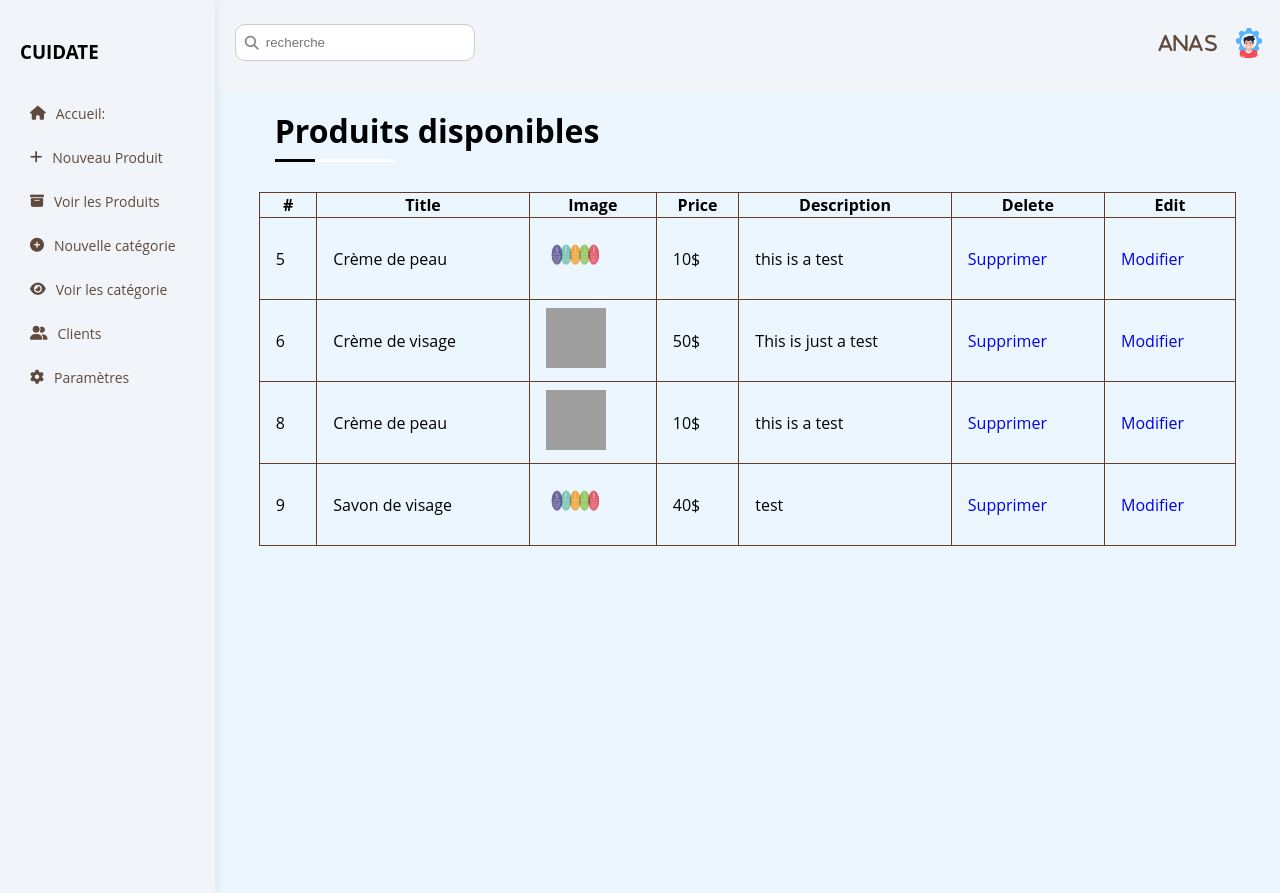
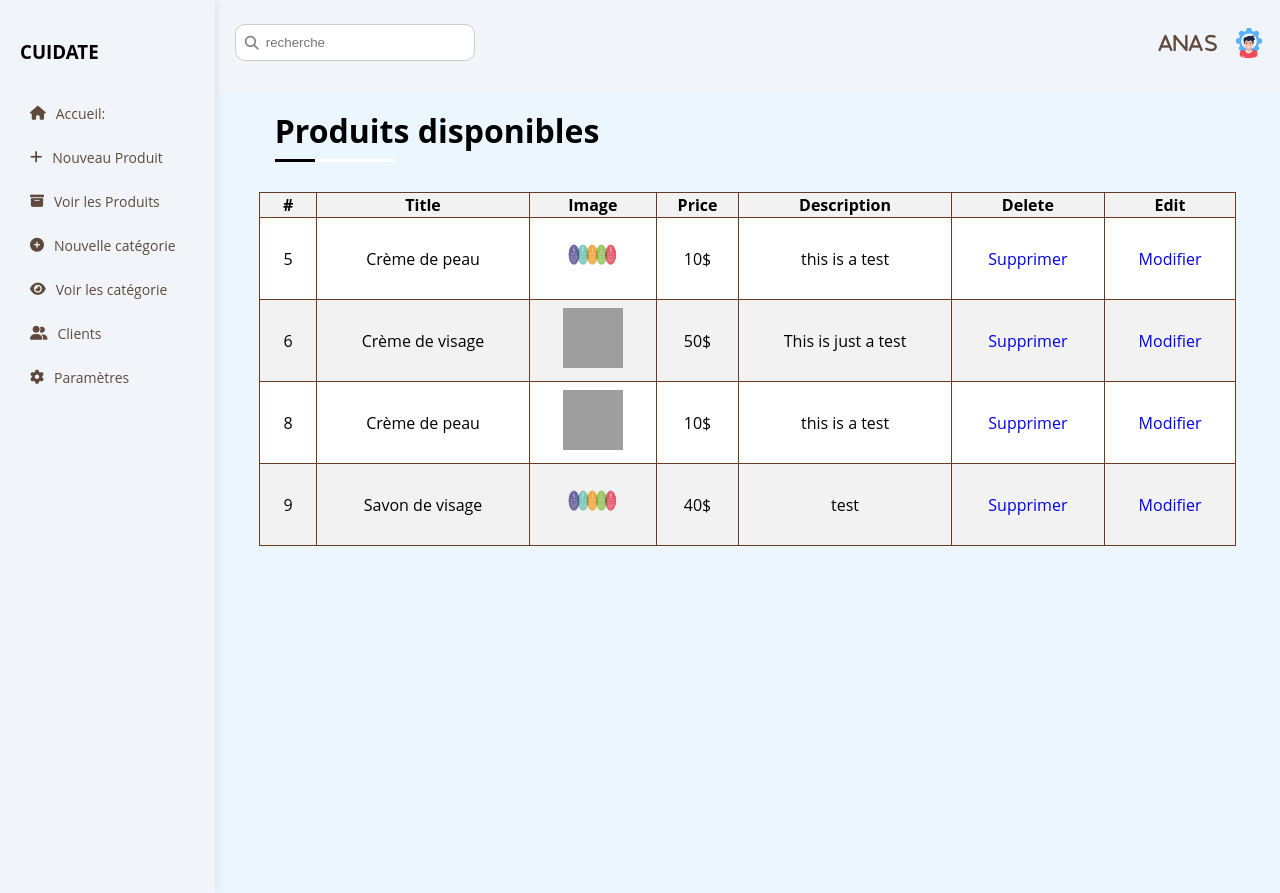
Before and after one commit to MahamadouDembele/ProjetCuidate, a PHP site: page /view_products.php in a window 1280 px wide. Run offline with PHP 8.4, Linux system fonts and the light colour scheme; a user stored in the database is signed in; data comes from the database, SQL or seed files in the repository; grey boxes are pictures that could not be loaded.

Commit message:
add table decoration

```diff
--- a/ProjetDW/admin/css/framework.css
+++ b/ProjetDW/admin/css/framework.css
@@ -34,6 +34,8 @@
     .composant{
         grid-template-columns: repeat(auto-fill, minmax(450px, 1fr));
     }
+
+
   }
 
 color
--- a/ProjetDW/admin/view_products.php
+++ b/ProjetDW/admin/view_products.php
@@ -20,6 +20,17 @@ session_start();
     <link rel="stylesheet" href="https://cdnjs.cloudflare.com/ajax/libs/font-awesome/6.2.1/css/all.min.css"
         integrity="sha512-MV7K8+y+gLIBoVD59lQIYicR65iaqukzvf/nwasF0nqhPay5w/9lJmVM2hMDcnK1OnMGCdVK+iQrJ7lzPJQd1w=="
         crossorigin="anonymous" referrerpolicy="no-referrer" />
+    <style>
+table, td {
+  text-align: center;
+}
+tr:nth-child(even),.firsrow {
+  background-color: #f2f2f2;
+}
+
+
+
+    </style>
 </head>
 
 <body>
@@ -34,7 +45,7 @@ session_start();
                     </a>
                 </li>
                 <li>
-          <a class="flex align-center fs-14 rad-12 p-10 c-pri" href="productForm.php">
+          <a class="flex align-center fs-14 rad-12 p-10 c-pri ama" href="productForm.php">
             <i class="fa-solid fa-plus"></i>
             <span>Nouveau Produit</span>
           </a>
@@ -96,13 +107,12 @@ session_start();
 
             <h1 class="p-relative">Produits disponibles</h1>
                 <div class="settings-page marg-20">
-<div class="table-responsive" ><!-- table-responsive Starts -->
-
-<table class="table table-bordered table-hover table-striped" width="100%"><!-- table table-bordered table-hover table-striped Starts -->
+                <div class="table-responsive" ><!-- table-responsive Starts -->
+                <table class="table table-bordered table-hover table-striped case margo" width="100%"><!-- table table-bordered table-hover table-striped Starts -->
 
 <thead>
 
-<tr>
+<tr class="firsrow">
 <th>#</th>
 <th>Title</th>
 <th>Image</th>
@@ -129,7 +139,7 @@ while($row=mysqli_fetch_array($result)){
          <tr>
             <td>$row[id]</td>
              <td>$row[name]</td>
-             <td><img src='images/$row[image]' width='60' height='60'></td>
+             <td><img src='images/$row[image]' width='60' height='60' ></td>
              <td>$row[price]</td>
              <td >$row[description]</td>
              <td><a href='delete.php? id=$row[id]' value='delete'>Supprimer</a></td>
```
Also changed, not shown: ProjetDW/admin/View_cat.php (+10 -3 lines).
